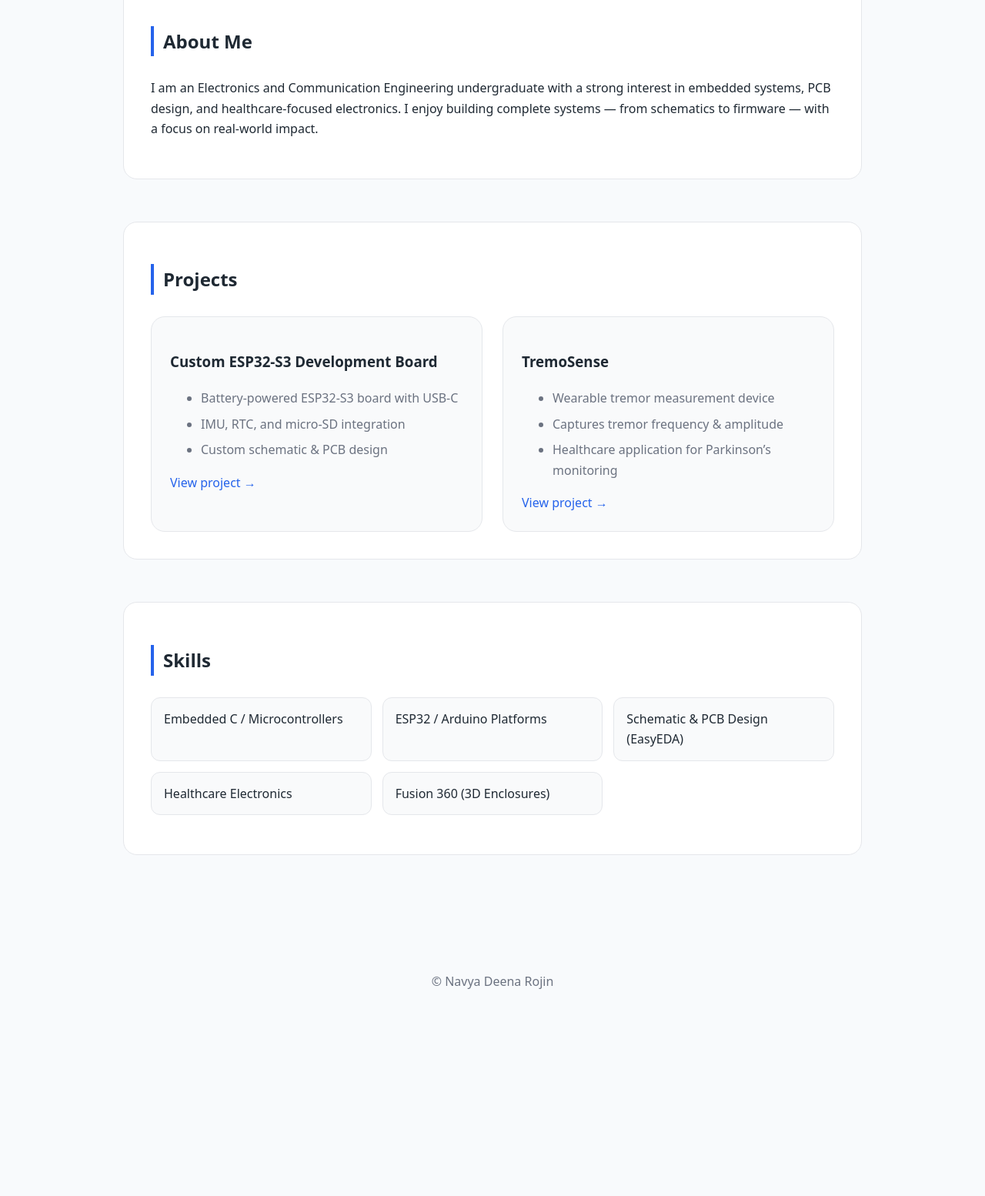
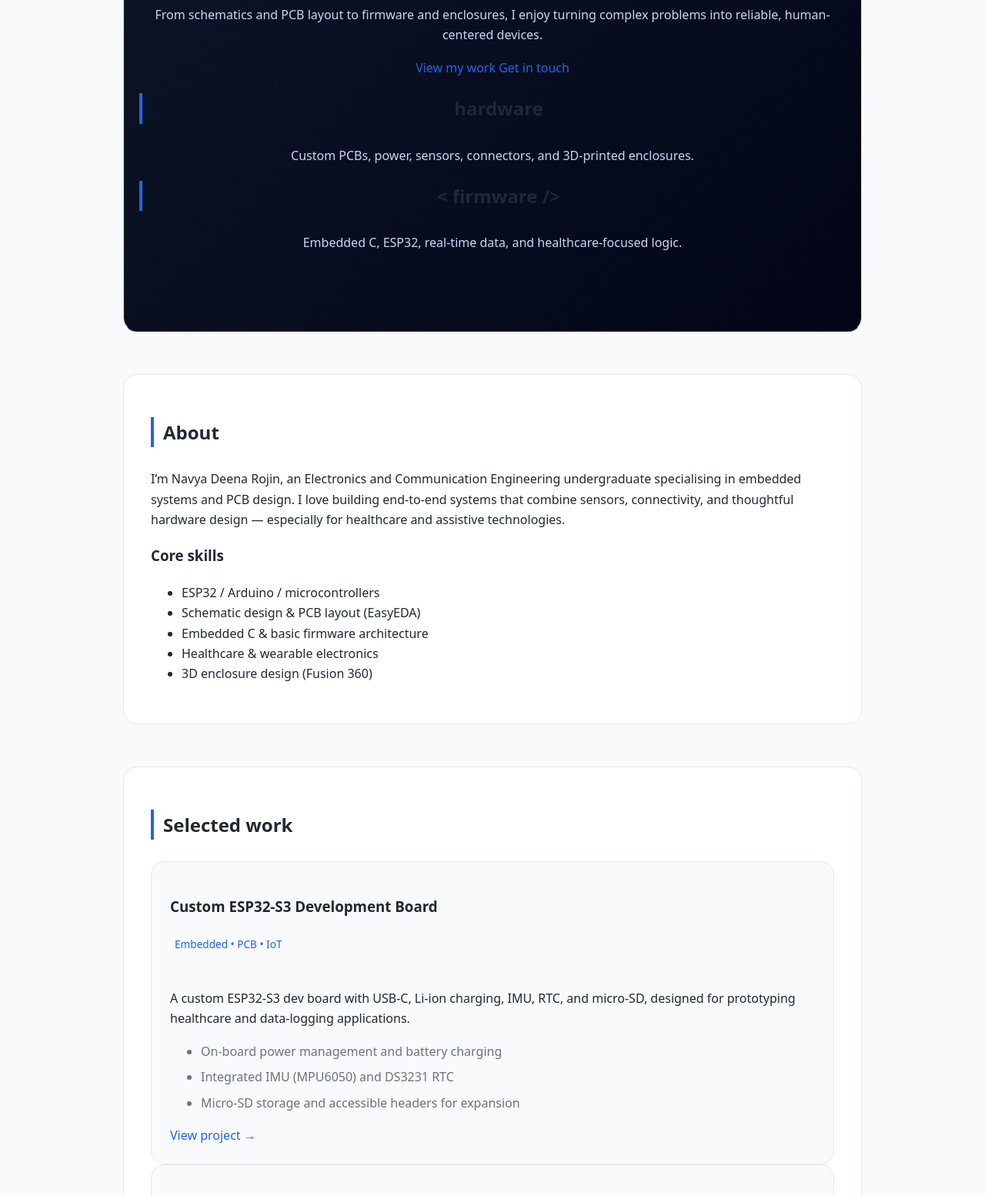
Before and after one commit to navyarojin/navyarojin.github.io, a plain HTML site: page index.html in a window 1280 px wide. Shown: the part 491-2045 px from the top of the page at 77% size. Before the commit the page ends 1825 px from the top, so only its background shows below. Drawn offline with Linux system fonts and the light colour scheme.

Commit message:
Update index.html

```diff
--- a/index.html
+++ b/index.html
@@ -3,91 +3,152 @@
 <head>
   <meta charset="UTF-8" />
   <meta name="viewport" content="width=device-width, initial-scale=1.0" />
-  <title>Navya Deena Rojin</title>
-
+  <title>Navya Deena Rojin – Embedded & Healthcare Electronics</title>
   <link rel="stylesheet" href="style.css" />
+  <script defer src="script.js"></script>
 </head>
-
 <body>
 
-  <!-- HERO -->
-  <section class="hero">
-    <h1>Navya Deena Rojin</h1>
-    <p>
-      Electronics & Communication Engineering Undergraduate <br>
-      Embedded Systems • PCB Design • Healthcare Electronics
-    </p>
-  </section>
+  <!-- NAVBAR -->
+  <header class="site-header">
+    <div class="nav-inner">
+      <div class="logo">Navya<span>.</span></div>
+      <nav class="nav-links">
+        <a href="#about">About</a>
+        <a href="#projects">Projects</a>
+        <a href="#contact">Contact</a>
+      </nav>
+    </div>
+  </header>
 
   <main>
 
+    <!-- HERO -->
+    <section class="hero" id="home">
+      <div class="hero-content">
+        <p class="eyebrow">Electronics & Communication • Embedded Systems</p>
+        <h1>
+          I design & build<br>
+          <span class="accent">embedded hardware</span><br>
+          for healthcare & IoT.
+        </h1>
+        <p class="hero-text">
+          From schematics and PCB layout to firmware and enclosures,
+          I enjoy turning complex problems into reliable, human-centered devices.
+        </p>
+
+        <div class="hero-actions">
+          <a href="#projects" class="btn-primary">View my work</a>
+          <a href="#contact" class="btn-ghost">Get in touch</a>
+        </div>
+      </div>
+
+      <!-- Split panels inspired by designer / coder -->
+      <div class="hero-panels">
+        <div class="hero-panel hardware">
+          <h2>hardware</h2>
+          <p>Custom PCBs, power, sensors, connectors, and 3D-printed enclosures.</p>
+        </div>
+        <div class="hero-panel firmware">
+          <h2>&lt; firmware /&gt;</h2>
+          <p>Embedded C, ESP32, real-time data, and healthcare-focused logic.</p>
+        </div>
+      </div>
+    </section>
+
     <!-- ABOUT -->
-    <section>
-      <h2>About Me</h2>
-      <p>
-        I am an Electronics and Communication Engineering undergraduate with a
-        strong interest in embedded systems, PCB design, and healthcare-focused
-        electronics. I enjoy building complete systems — from schematics to
-        firmware — with a focus on real-world impact.
-      </p>
+    <section id="about" class="section-card">
+      <h2>About</h2>
+      <div class="about-grid">
+        <p>
+          I’m Navya Deena Rojin, an Electronics and Communication Engineering
+          undergraduate specialising in embedded systems and PCB design.
+          I love building end-to-end systems that combine sensors, connectivity,
+          and thoughtful hardware design — especially for healthcare and
+          assistive technologies.
+        </p>
+        <div>
+          <h3>Core skills</h3>
+          <ul class="skills-list">
+            <li>ESP32 / Arduino / microcontrollers</li>
+            <li>Schematic design & PCB layout (EasyEDA)</li>
+            <li>Embedded C & basic firmware architecture</li>
+            <li>Healthcare & wearable electronics</li>
+            <li>3D enclosure design (Fusion 360)</li>
+          </ul>
+        </div>
+      </div>
     </section>
 
     <!-- PROJECTS -->
-    <section>
-      <h2>Projects</h2>
+    <section id="projects" class="section-card">
+      <h2>Selected work</h2>
 
-      <div class="projects-container">
+      <div class="projects-grid">
 
-        <!-- ESP32 DEV BOARD -->
-        <div class="project-card">
-          <h3>Custom ESP32-S3 Development Board</h3>
-
-          <ul>
-            <li>Battery-powered ESP32-S3 board with USB-C</li>
-            <li>IMU, RTC, and micro-SD integration</li>
-            <li>Custom schematic & PCB design</li>
+        <!-- ESP32 Dev Board -->
+        <article class="project-card">
+          <div class="project-header">
+            <h3>Custom ESP32-S3 Development Board</h3>
+            <span class="project-tag">Embedded • PCB • IoT</span>
+          </div>
+          <p class="project-summary">
+            A custom ESP32-S3 dev board with USB-C, Li-ion charging, IMU,
+            RTC, and micro-SD, designed for prototyping healthcare and
+            data-logging applications.
+          </p>
+          <ul class="project-bullets">
+            <li>On-board power management and battery charging</li>
+            <li>Integrated IMU (MPU6050) and DS3231 RTC</li>
+            <li>Micro-SD storage and accessible headers for expansion</li>
           </ul>
-
-          <a href="projects/ESP32_DEVBoard/custom-esp32-devboard.html">
+          <a href="projects/ESP32_DEVBoard/custom-esp32-devboard.html" class="project-link">
             View project →
           </a>
-        </div>
+        </article>
 
-        <!-- TREMOSENSE -->
-        <div class="project-card">
-          <h3>TremoSense</h3>
-
-          <ul>
-            <li>Wearable tremor measurement device</li>
-            <li>Captures tremor frequency & amplitude</li>
-            <li>Healthcare application for Parkinson’s monitoring</li>
+        <!-- TremoSense -->
+        <article class="project-card">
+          <div class="project-header">
+            <h3>TremoSense</h3>
+            <span class="project-tag">Healthcare • Wearable</span>
+          </div>
+          <p class="project-summary">
+            A wrist-worn system to capture tremor frequency and amplitude,
+            aimed at analysing Parkinson’s medication efficacy using
+            objective motion data.
+          </p>
+          <ul class="project-bullets">
+            <li>High-sensitivity IMU-based tremor measurement</li>
+            <li>Feature extraction for tremor frequency & amplitude</li>
+            <li>Wearable-friendly PCB and hardware architecture</li>
           </ul>
-
-          <a href="projects/TremoSense/tremosense.html">
+          <a href="projects/TremoSense/tremosense.html" class="project-link">
             View project →
           </a>
-        </div>
+        </article>
 
       </div>
     </section>
 
-    <!-- SKILLS -->
-    <section>
-      <h2>Skills</h2>
-
-      <ul class="skills">
-        <li>Embedded C / Microcontrollers</li>
-        <li>ESP32 / Arduino Platforms</li>
-        <li>Schematic & PCB Design (EasyEDA)</li>
-        <li>Healthcare Electronics</li>
-        <li>Fusion 360 (3D Enclosures)</li>
-      </ul>
+    <!-- CONTACT -->
+    <section id="contact" class="section-card">
+      <h2>Contact</h2>
+      <p>
+        Interested in embedded / healthcare electronics, internships, or collaborations?
+        I’d love to connect.
+      </p>
+      <div class="contact-links">
+        <a href="mailto:navyadeenarojin@gmail.com" class="btn-primary">Email me</a>
+        <a href="https://github.com/navyarojin" target="_blank" rel="noreferrer">GitHub</a>
+        <a href="https://www.linkedin.com" target="_blank" rel="noreferrer">LinkedIn</a>
+      </div>
     </section>
 
   </main>
 
-  <footer>
-    <p>© Navya Deena Rojin</p>
+  <footer class="site-footer">
+    <p>© <span id="year"></span> Navya Deena Rojin • Built with HTML, CSS & a lot of debugging.</p>
   </footer>
 
 </body>
```
